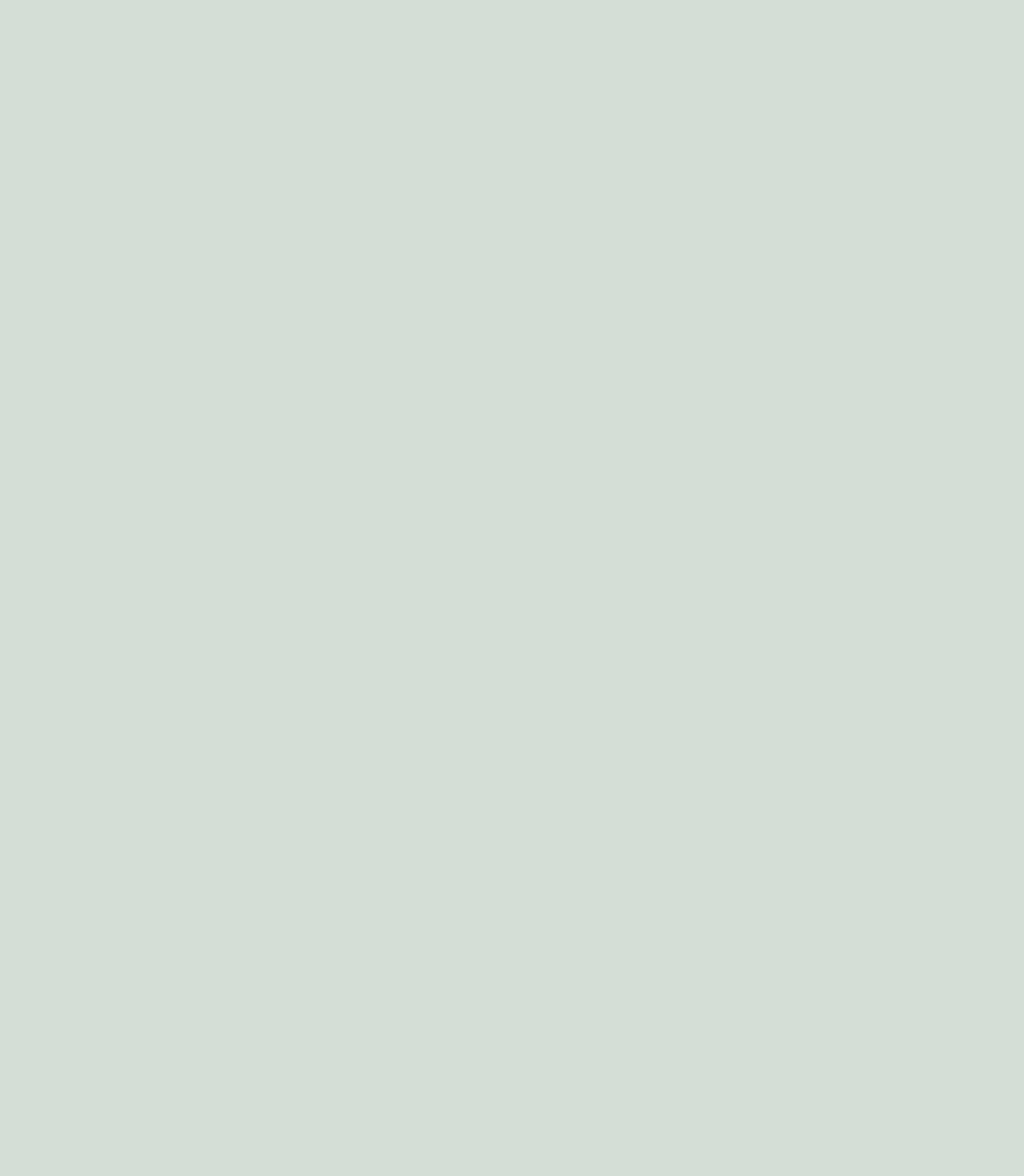
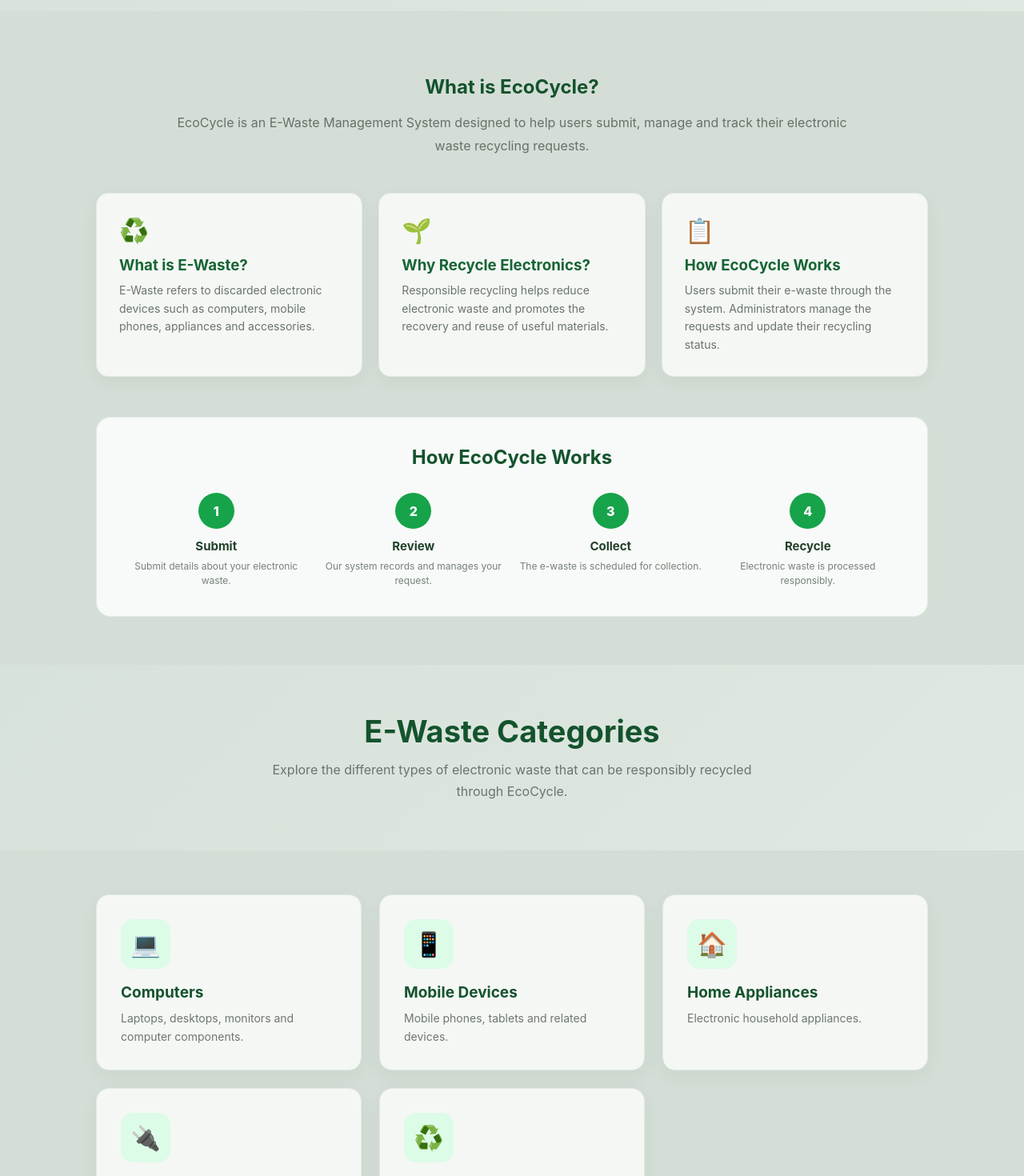
Before and after one commit to Suvadip2/EcoCycle, a React (Vite) app in the folder ecocycle/: page /#home in a window 1280 px wide. Shown: the part 1520-2990 px from the top of the page at 80% size. Before the commit the page ends 1417 px from the top, so only its background shows below. Built offline with nearby package versions, Linux system fonts and the light colour scheme.

Commit message:
Updated EcoCycle pages

```diff
--- a/ecocycle/src/App.jsx
+++ b/ecocycle/src/App.jsx
@@ -4,8 +4,6 @@ import Navbar from "./components/Navbar";
 import Footer from "./components/Footer";
 
 import Home from "./pages/Home";
-import About from "./pages/About";
-import Categories from "./pages/Categories";
 import Login from "./pages/Login";
 import Register from "./pages/Register";
 import AdminLogin from "./pages/AdminLogin";
@@ -27,6 +25,7 @@ function App() {
     const pageFromUrl = window.location.hash.replace("#", "");
     return pageFromUrl || sessionStorage.getItem("currentPage") || "home";
   });
+  const [navigationVersion, setNavigationVersion] = useState(0);
 
   const [selectedRequestId, setSelectedRequestId] = useState(() => {
     const savedId = sessionStorage.getItem("selectedRequestId");
@@ -43,6 +42,7 @@ function App() {
 
   const setCurrentPage = (page) => {
     setCurrentPageState(page);
+    setNavigationVersion((version) => version + 1);
 
     sessionStorage.setItem(
       "currentPage",
@@ -63,6 +63,7 @@ function App() {
 
   useEffect(() => {
     const handlePopState = (event) => {
+      setNavigationVersion((version) => version + 1);
 
       if (event.state?.page) {
         setCurrentPageState(
@@ -128,7 +129,18 @@ function App() {
         `#${currentPage}`
       );
     }
-  }, []);
+  }, [currentPage]);
+
+  useEffect(() => {
+    if (currentPage === "about" || currentPage === "categories") {
+      document.getElementById(currentPage)?.scrollIntoView({
+        behavior: "smooth",
+        block: "start",
+      });
+    } else if (currentPage === "home") {
+      window.scrollTo({ top: 0, behavior: "smooth" });
+    }
+  }, [currentPage, navigationVersion]);
 
 
   const renderPage = () => {
@@ -137,20 +149,16 @@ function App() {
        PUBLIC PAGES
     ========================= */
 
-    if (currentPage === "home") {
+    if (
+      currentPage === "home" ||
+      currentPage === "about" ||
+      currentPage === "categories"
+    ) {
       return (
         <Home
           setCurrentPage={setCurrentPage}
         />
       );
-    }
-
-    if (currentPage === "about") {
-      return <About />;
-    }
-
-    if (currentPage === "categories") {
-      return <Categories />;
     }
 
     if (currentPage === "login") {
--- a/ecocycle/src/pages/About.jsx
+++ b/ecocycle/src/pages/About.jsx
@@ -2,7 +2,7 @@ import "../styles/About.css";
 
 function About() {
   return (
-    <div className="about-page">
+    <div className="about-page" id="about">
 
       {/* ABOUT HERO */}
 
--- a/ecocycle/src/pages/Categories.jsx
+++ b/ecocycle/src/pages/Categories.jsx
@@ -35,7 +35,7 @@ function Categories() {
   ];
 
   return (
-    <div className="categories-page">
+    <div className="categories-page" id="categories">
 
       {/* HEADER */}
 
--- a/ecocycle/src/pages/Home.jsx
+++ b/ecocycle/src/pages/Home.jsx
@@ -1,8 +1,10 @@
 import "../styles/Home.css";
+import About from "./About";
+import Categories from "./Categories";
 
 function Home({ setCurrentPage }) {
   return (
-    <div className="home-page">
+    <div className="home-page" id="home">
       <section className="hero-section">
         <div className="hero-content">
           <h1>
@@ -78,6 +80,9 @@ function Home({ setCurrentPage }) {
           Get Started
         </button>
       </section>
+
+      <About />
+      <Categories />
     </div>
   );
 }
--- a/ecocycle/src/styles/About.css
+++ b/ecocycle/src/styles/About.css
@@ -1,5 +1,6 @@
 .about-page {
   min-height: calc(100vh - 76px);
+  scroll-margin-top: 90px;
 }
 
 /* HEADER */
--- a/ecocycle/src/styles/Categories.css
+++ b/ecocycle/src/styles/Categories.css
@@ -2,6 +2,7 @@
   min-height: calc(100vh - 76px);
 
   padding-bottom: 60px;
+  scroll-margin-top: 90px;
 }
 
 /* HEADER */
```
